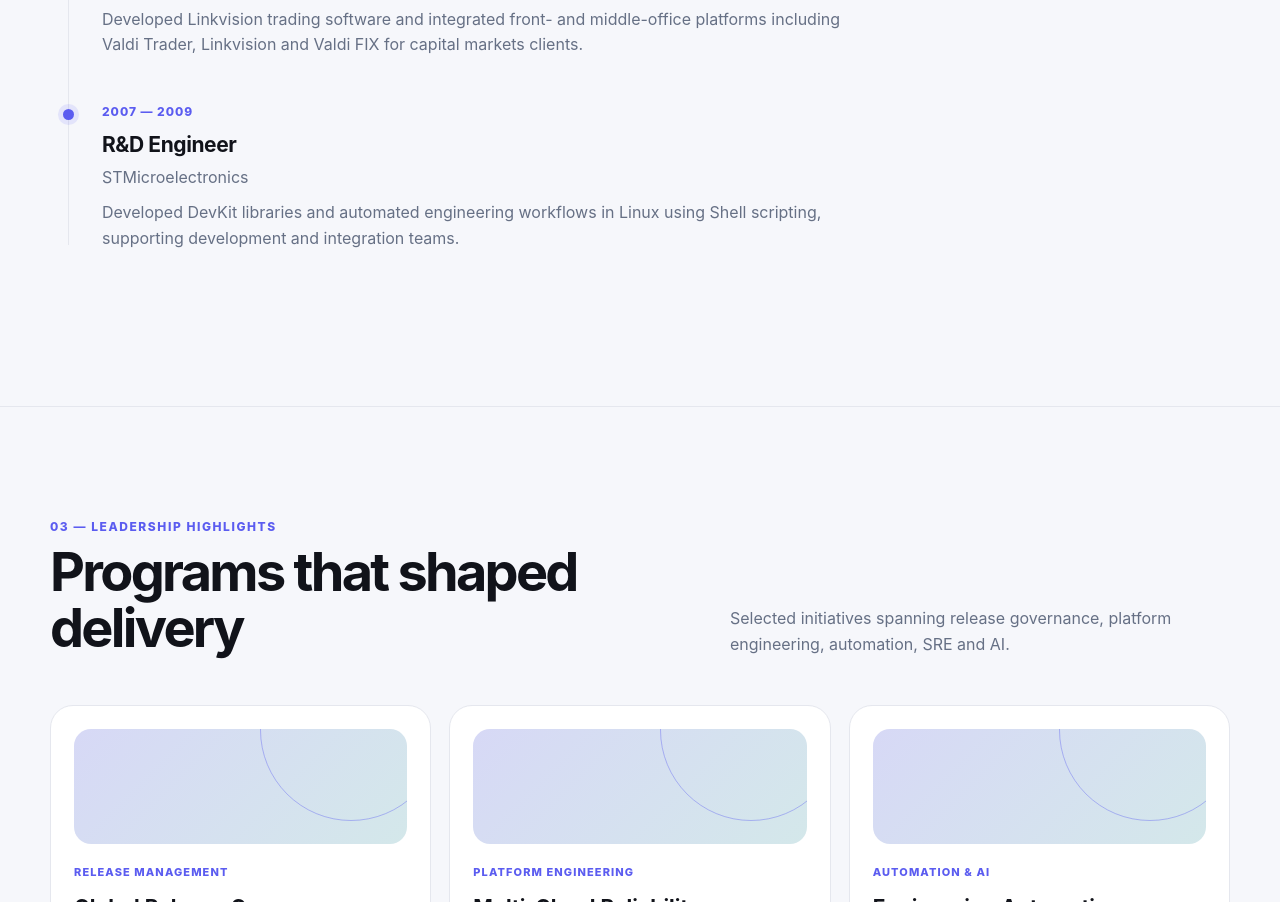
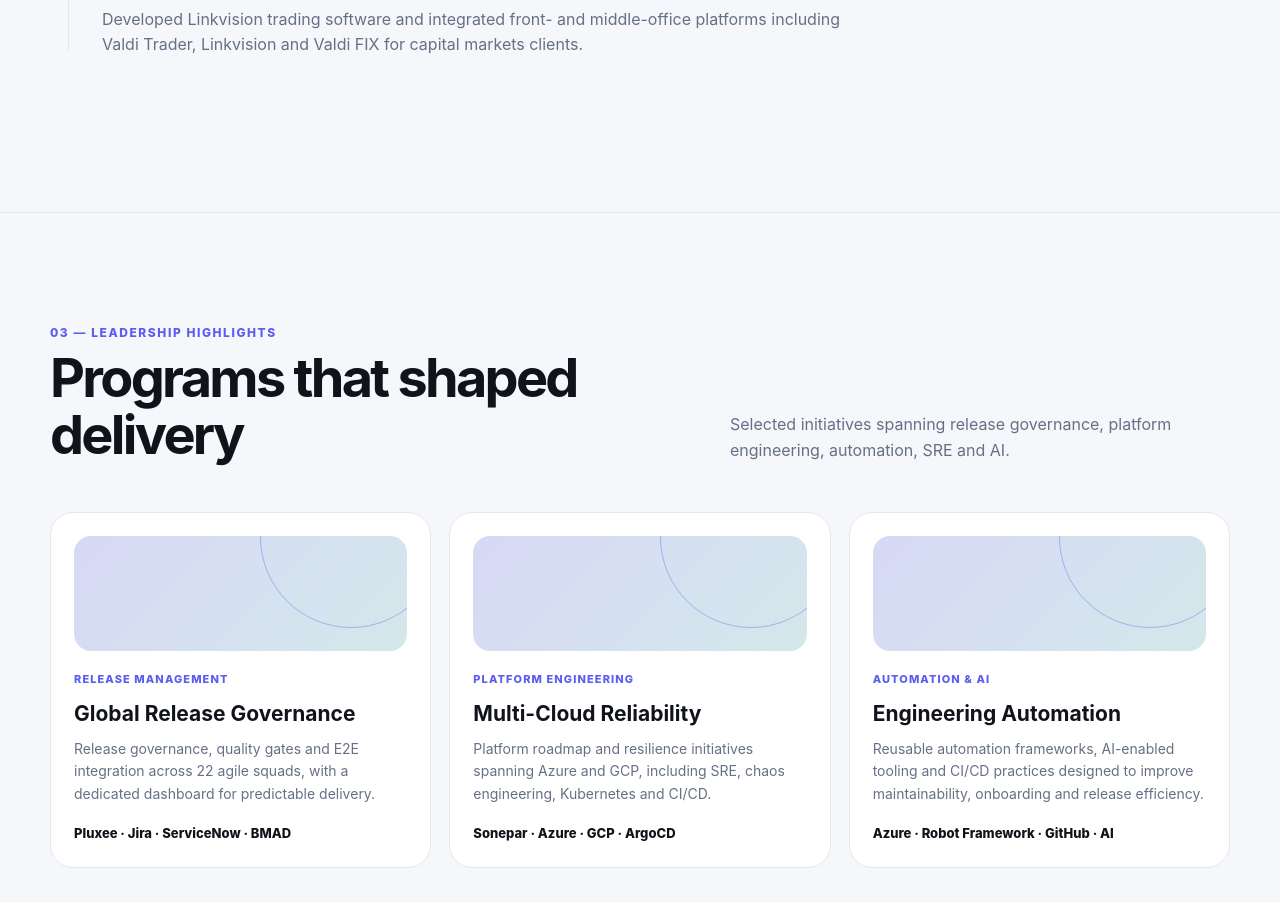
Before and after one commit to rydsid/myprofile, a plain HTML site: page index.html in a window 1280 px wide. Shown: the part 3362-4264 px from the top of the page. Drawn offline with Linux system fonts and the light colour scheme.

Commit message:
update article

```diff
--- a/index.html
+++ b/index.html
@@ -251,18 +251,6 @@
             </p>
           </article>
 
-          <article class="timeline-item">
-            <span class="timeline-dot"></span>
-            <div class="timeline-meta">2007 — 2009</div>
-            <h3>R&D Engineer</h3>
-            <div class="timeline-company">STMicroelectronics</div>
-            <p>
-              Developed DevKit libraries and automated engineering workflows
-              in Linux using Shell scripting, supporting development and
-              integration teams.
-            </p>
-          </article>
-
         </div>
       </div>
     </section>
```
